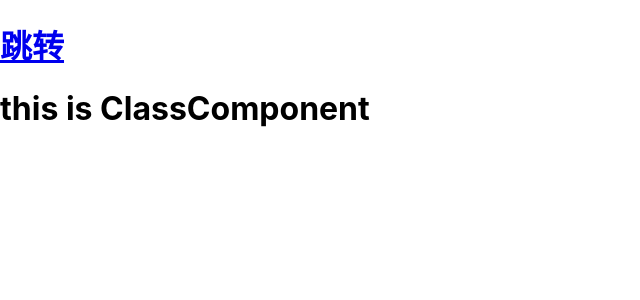
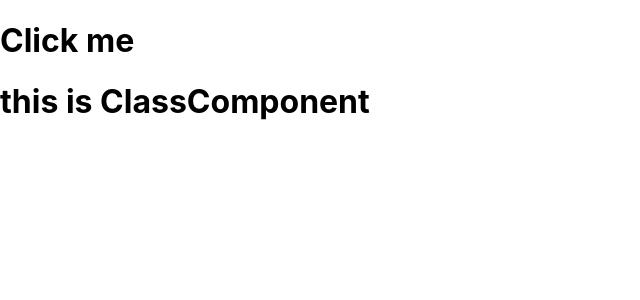
Before and after one commit to heycn/react-basic, a React (Create React App) app: page / in a window 1280 px wide. Shown: the top 300 px of the page, without its empty margins (0-640 px from the left). Built offline with nearby package versions, Linux system fonts and the light colour scheme.

Commit message:
传 e, 和额外的参数

```diff
--- a/src/App.js
+++ b/src/App.js
@@ -2,15 +2,11 @@ import React from 'react'
 import './index.css'
 
 const FunctionComponent = () => {
-  const clickFn = e => {
-    e.preventDefault()
+  const clickFn = (e, msg) => {
     console.log(e)
+    console.log(msg)
   }
-  return (
-    <h1 onClick={clickFn}>
-      <a href='https://baidu.com'>跳转</a>
-    </h1>
-  )
+  return <h1 onClick={e => clickFn(e, 'this is msg')}>Click me</h1>
 }
 
 class ClassComponent extends React.Component {
```
